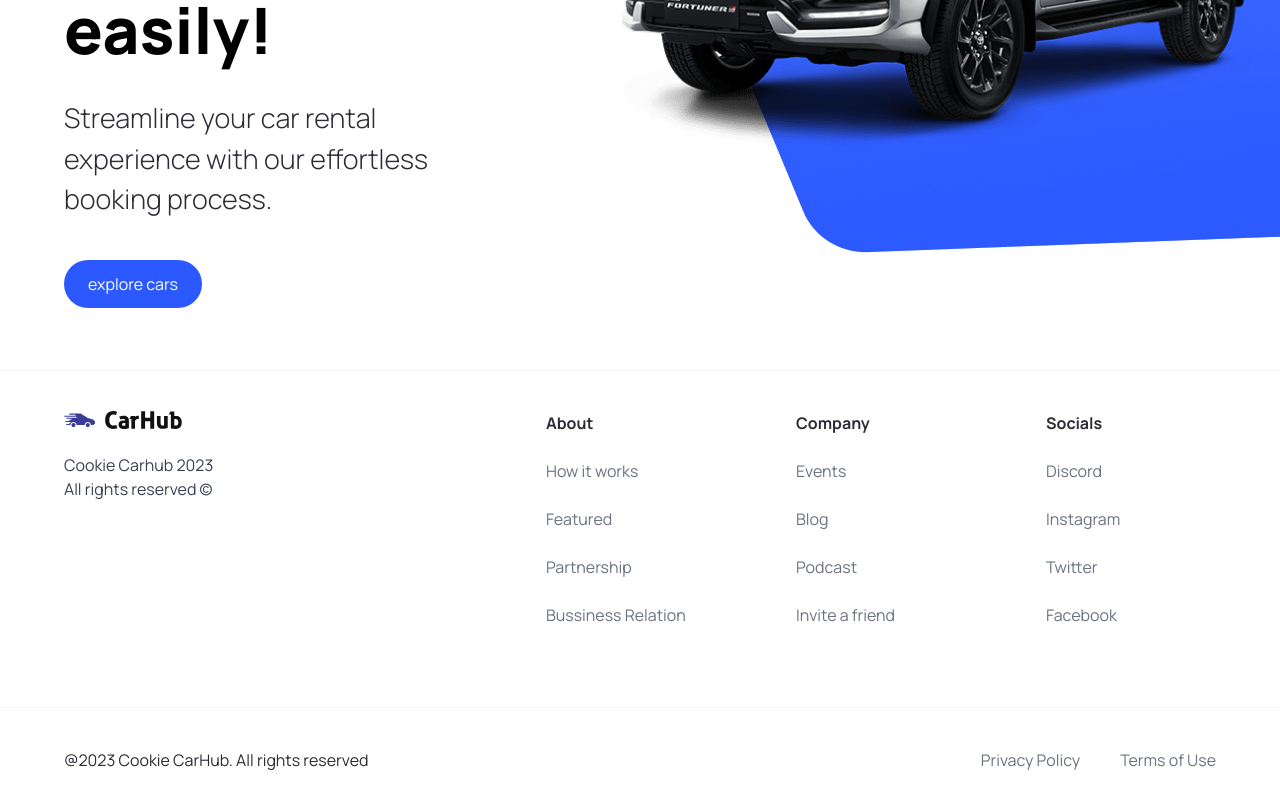
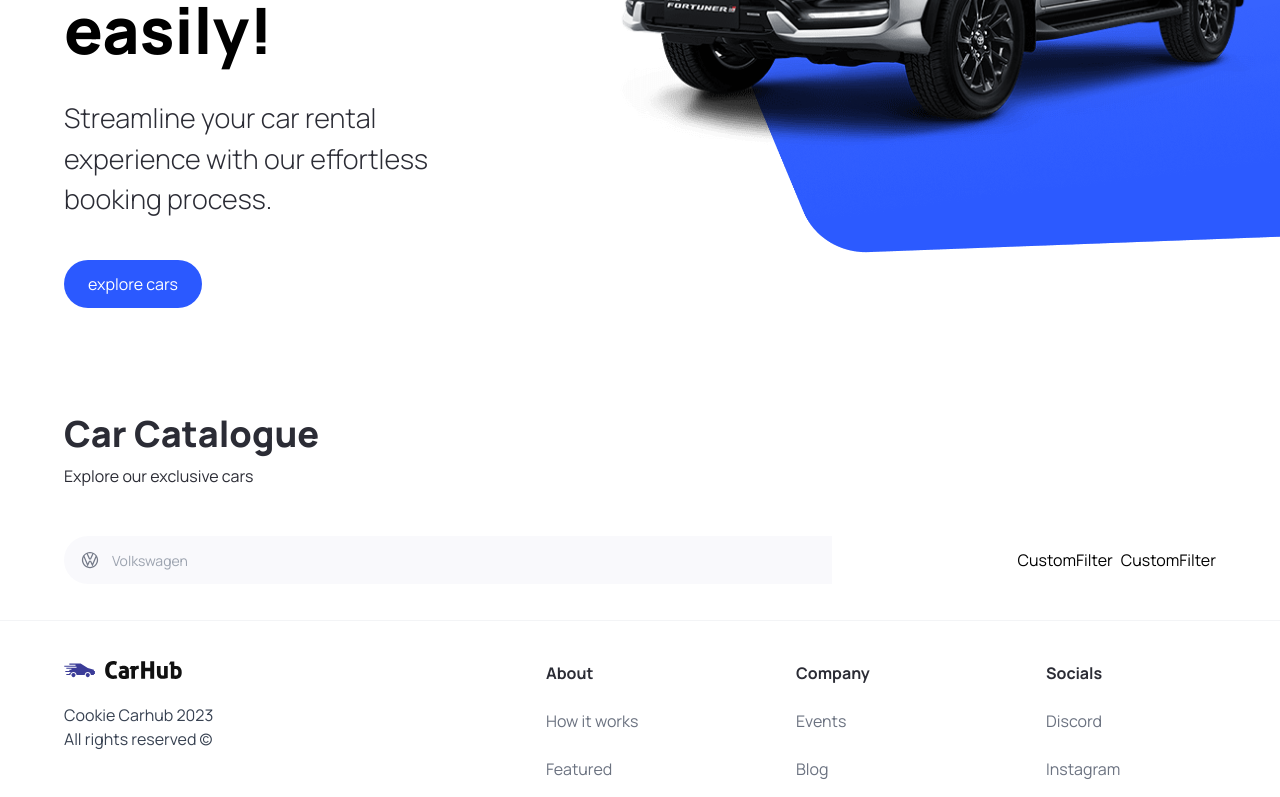
Before and after one commit to nickcookies/cookie-cars, a Next.js app: page / in a window 1280 px wide. Shown: the part 450-1247 px from the top of the page. Built offline with nearby package versions, Linux system fonts and the light colour scheme.

Commit message:
feat:Render car manufacturers

```diff
--- a/app/page.tsx
+++ b/app/page.tsx
@@ -1,10 +1,23 @@
-import { Hero } from "@/components";
+import { CustomFilter, Hero, SearchBar } from "@/components";
 import Image from "next/image";
 
 export default function Home() {
   return (
     <main className="overflow-hidden">
       <Hero />
+      <div className="mt-12 padding-x padding-y max-width" id="discover">
+        <div className="home__text-container">
+          <h1 className="text-4xl font-extrabold">Car Catalogue</h1>
+          <p>Explore our exclusive cars</p>
+        </div>
+        <div className="home__filters">
+          <SearchBar />
+          <div className="home__filter-container">
+            <CustomFilter title="fuel" />
+            <CustomFilter title="year" />
+          </div>
+        </div>
+      </div>
     </main>
   );
 }
--- /dev/null
+++ b/components/CustomFilter.tsx
@@ -0,0 +1,7 @@
+import React from "react";
+
+const CustomFilter = () => {
+  return <div>CustomFilter</div>;
+};
+
+export default CustomFilter;
--- /dev/null
+++ b/components/SearchBar.tsx
@@ -0,0 +1,21 @@
+"use client";
+
+import React, { useState } from "react";
+import { SerachManufacturer } from "./";
+
+const SearchBar = () => {
+  const [manuFacturer, setManuFacturer] = useState("");
+  const handleSearch = () => {};
+  return (
+    <form className="searchbar" onSubmit={handleSearch}>
+      <div className="searchbar__item">
+        <SerachManufacturer
+          manufacturer={manuFacturer}
+          setManuFacturer={setManuFacturer}
+        />
+      </div>
+    </form>
+  );
+};
+
+export default SearchBar;
--- /dev/null
+++ b/components/SerachManufacturer.tsx
@@ -0,0 +1,91 @@
+"use client";
+
+import { SearchManufacturerProps } from "@/types";
+import Image from "next/image";
+import { Combobox, Transition } from "@headlessui/react";
+import React, { useState, Fragment } from "react";
+
+import { manufacturers } from "@/constants";
+
+const SerachManufacturer = ({
+  manufacturer,
+  setManuFacturer,
+}: SearchManufacturerProps) => {
+  const [query, setQuery] = useState("");
+  const filteredManuftacturers =
+    query === ""
+      ? manufacturers
+      : manufacturers.filter((item) =>
+          item
+            .toLowerCase()
+            .replace(/\s+/g, "")
+            .includes(query.toLowerCase().replace(/\s+/g, ""))
+        );
+  return (
+    <div className="search-manufacturer">
+      <Combobox value={manufacturer} onChange={setManuFacturer}>
+        <div className="relative w-full">
+          <Combobox.Button className="absolute top-[14px]">
+            <Image
+              src="/car-logo.svg"
+              width={20}
+              height={20}
+              className="ml-4"
+              alt="Car Logo"
+            />
+          </Combobox.Button>
+          <Combobox.Input
+            className="search-manufacturer__input"
+            placeholder="Volkswagen"
+            displayValue={(manufacturer: string) => manufacturer}
+            onChange={(e) => setQuery(e.target.value)}
+          />
+          <Transition
+            as={Fragment}
+            leave="transition ease-in duration-100"
+            leaveFrom="opacity-100"
+            leaveTo="opacity-0"
+            afterLeave={() => setQuery("")}
+          >
+            <Combobox.Options>
+              {filteredManuftacturers.map((item) => (
+                <Combobox.Option
+                  key={item}
+                  value={item}
+                  className={({ active }) => `
+                    relative search-manufacturer__option ${
+                      active ? "bg-primary-blue text-white" : "text-gray-900"
+                    }
+                    `}
+                >
+                  {({ selected, active }) => (
+                    <>
+                      <span
+                        className={`block truncate ${
+                          selected ? "font-medium" : "font-normal"
+                        }`}
+                      >
+                        {item}
+                      </span>
+
+                      {/* Show an active blue background color if the option is selected */}
+                      {selected ? (
+                        <span
+                          className={`absolute inset-y-0 left-0 flex items-center pl-3 ${
+                            active ? "text-white" : "text-pribg-primary-purple"
+                          }`}
+                        ></span>
+                      ) : null}
+                    </>
+                  )}
+                </Combobox.Option>
+              ))}
+            </Combobox.Options>
+          </Transition>
+        </div>
+      </Combobox>
+    </div>
+  );
+};
+
+export default SerachManufacturer;
--- a/components/index.ts
+++ b/components/index.ts
@@ -1,9 +1,17 @@
 import CustomButton from "./CustomButton";
+import CustomFilter from "./CustomFilter";
 import Footer from "./Footer";
 import Hero from "./Hero";
 import Navbar from "./Navbar";
+import SearchBar from "./SearchBar";
+import SerachManufacturer from "./SerachManufacturer";
 
-export { CustomButton };
-export { Footer };
-export { Hero };
-export { Navbar };
+export {
+  CustomButton,
+  CustomFilter,
+  Footer,
+  Hero,
+  Navbar,
+  SearchBar,
+  SerachManufacturer,
+};
--- a/package.json
+++ b/package.json
@@ -9,6 +9,7 @@
     "lint": "next lint"
   },
   "dependencies": {
+    "@headlessui/react": "^1.7.17",
     "@types/node": "20.6.3",
     "@types/react": "18.2.22",
     "@types/react-dom": "18.2.7",
--- a/types/index.ts
+++ b/types/index.ts
@@ -6,3 +6,8 @@
   handleClick?: MouseEventHandler<HTMLButtonElement>;
   btnType?: "button" | "submit";
 }
+
+export interface SearchManufacturerProps {
+  manufacturer: string;
+  setManuFacturer: (manuFacturer: string) => void;
+}
```
Also changed, not shown: 1 other file (tests, documents, lock files or other folders).
